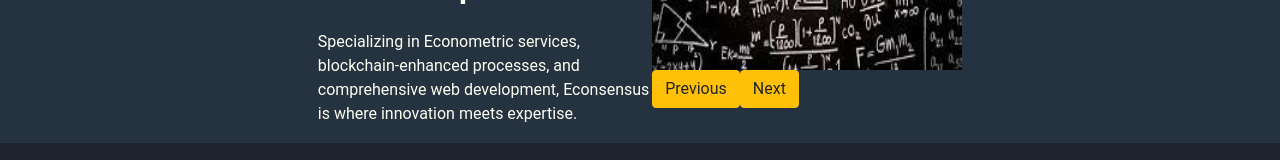
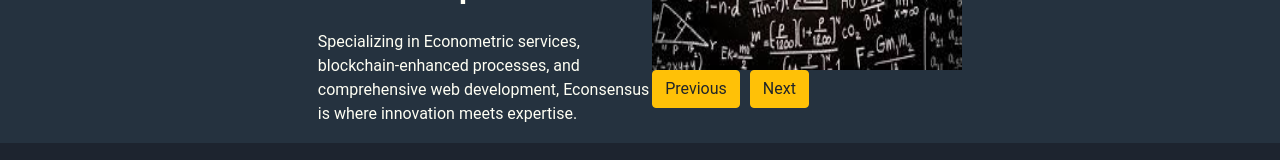
Before and after one commit to amboob223/Econsensus, a React (Create React App) app: page / in a window 1280 px wide. Shown: the part 664-824 px from the top of the page. Built offline with nearby package versions, Linux system fonts and the light colour scheme.

Commit message:
Update App.css
ss

```diff
--- a/src/App.css
+++ b/src/App.css
@@ -88,3 +88,12 @@
 .larger-text {
   font-size: 2em;
 }
+
+.button-container {
+  margin-top: 20px; /* Adjust the top margin as needed */
+}
+
+/* Additional styling if necessary */
+.btn {
+  margin-right: 10px; /* Adjust the right margin as needed */
+}
```
